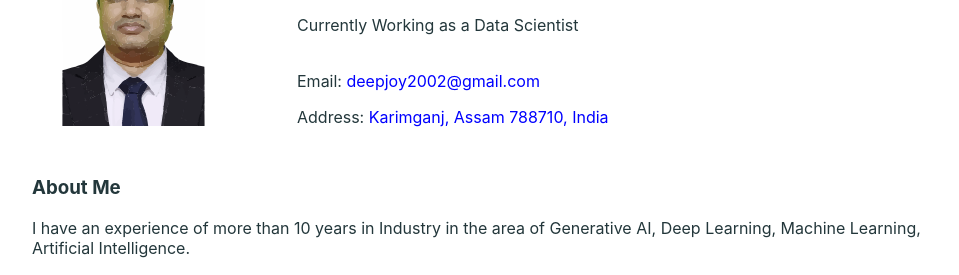
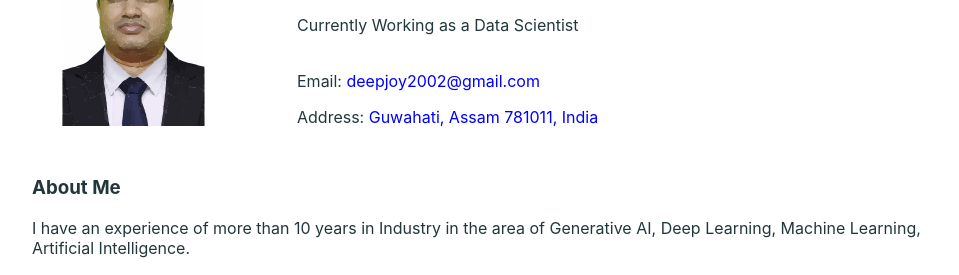
Before and after one commit to deepjoydas/deepjoydas.github.io, a Jekyll site: the page built from index.html, in a window 1280 px wide. Shown: the part 388-663 px from the top of the page, without its empty margins (160-1119 px from the left). Built offline with Jekyll 4.4.1, drawn with Linux system fonts in a browser that asks for light colours.

Commit message:
Update index.html

```diff
--- a/index.html
+++ b/index.html
@@ -19,7 +19,7 @@ Openly looking for Investments for my new startup in AI. Please go to contact se
 Currently Working as a Data Scientist<br>
 <br>
 <p>Email: <span style="color: blue;"><a href="mailto:deepjoy2002@gmail.com" style="color: blue";> deepjoy2002@gmail.com </a></span></p>
-<p>Address: <span style="color: blue";>Karimganj, Assam 788710, India</span></p>
+<p>Address: <span style="color: blue";>Guwahati, Assam 781011, India</span></p>
 </td>
 </tr>
 </tbody>
```
